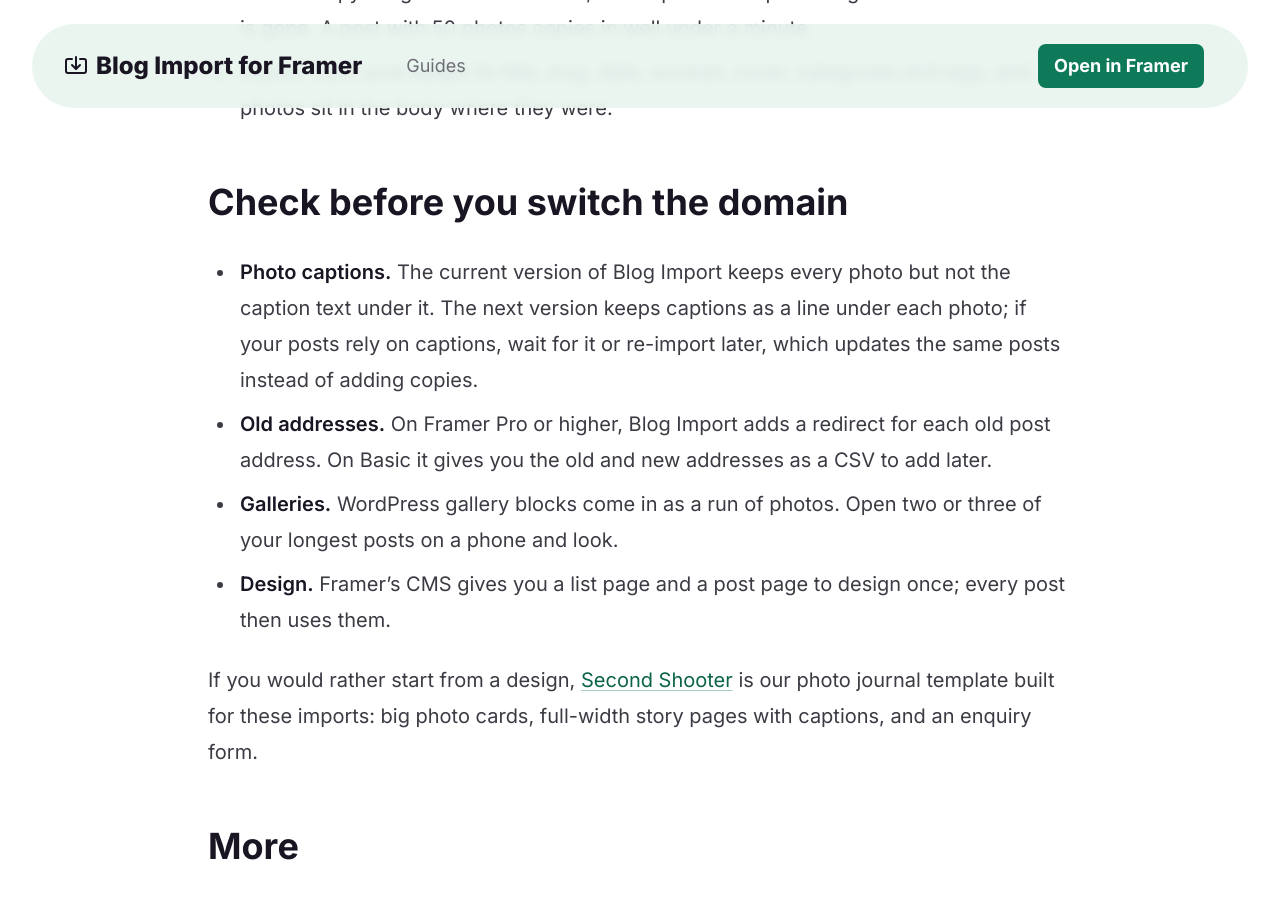
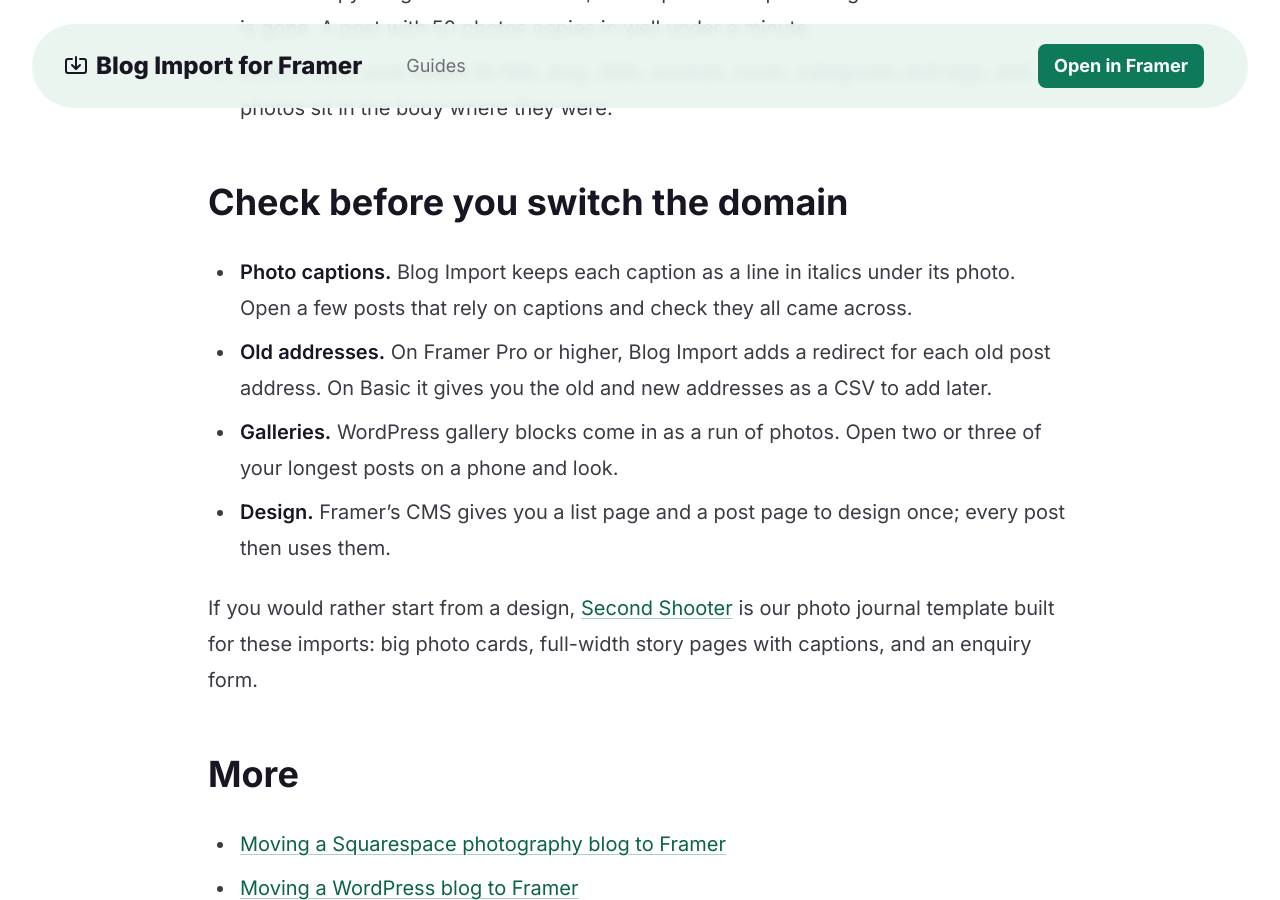
Before and after one commit to keyturnkit/keyturnkit.github.io, a Jekyll site: the page built from guides/showit-blog-to-framer.md, in a window 1280 px wide and 900 px high, scrolled down 1158 px. Built offline with Jekyll 4.4.1, drawn with Linux system fonts in a browser that asks for light colours.

Commit message:
Showit guide: captions are kept in the current Blog Import

```diff
--- a/guides/showit-blog-to-framer.md
+++ b/guides/showit-blog-to-framer.md
@@ -27,7 +27,7 @@
 
 ## Check before you switch the domain
 
-- **Photo captions.** The current version of Blog Import keeps every photo but not the caption text under it. The next version keeps captions as a line under each photo; if your posts rely on captions, wait for it or re-import later, which updates the same posts instead of adding copies.
+- **Photo captions.** Blog Import keeps each caption as a line in italics under its photo. Open a few posts that rely on captions and check they all came across.
 - **Old addresses.** On Framer Pro or higher, Blog Import adds a redirect for each old post address. On Basic it gives you the old and new addresses as a CSV to add later.
 - **Galleries.** WordPress gallery blocks come in as a run of photos. Open two or three of your longest posts on a phone and look.
 - **Design.** Framer's CMS gives you a list page and a post page to design once; every post then uses them.
```
